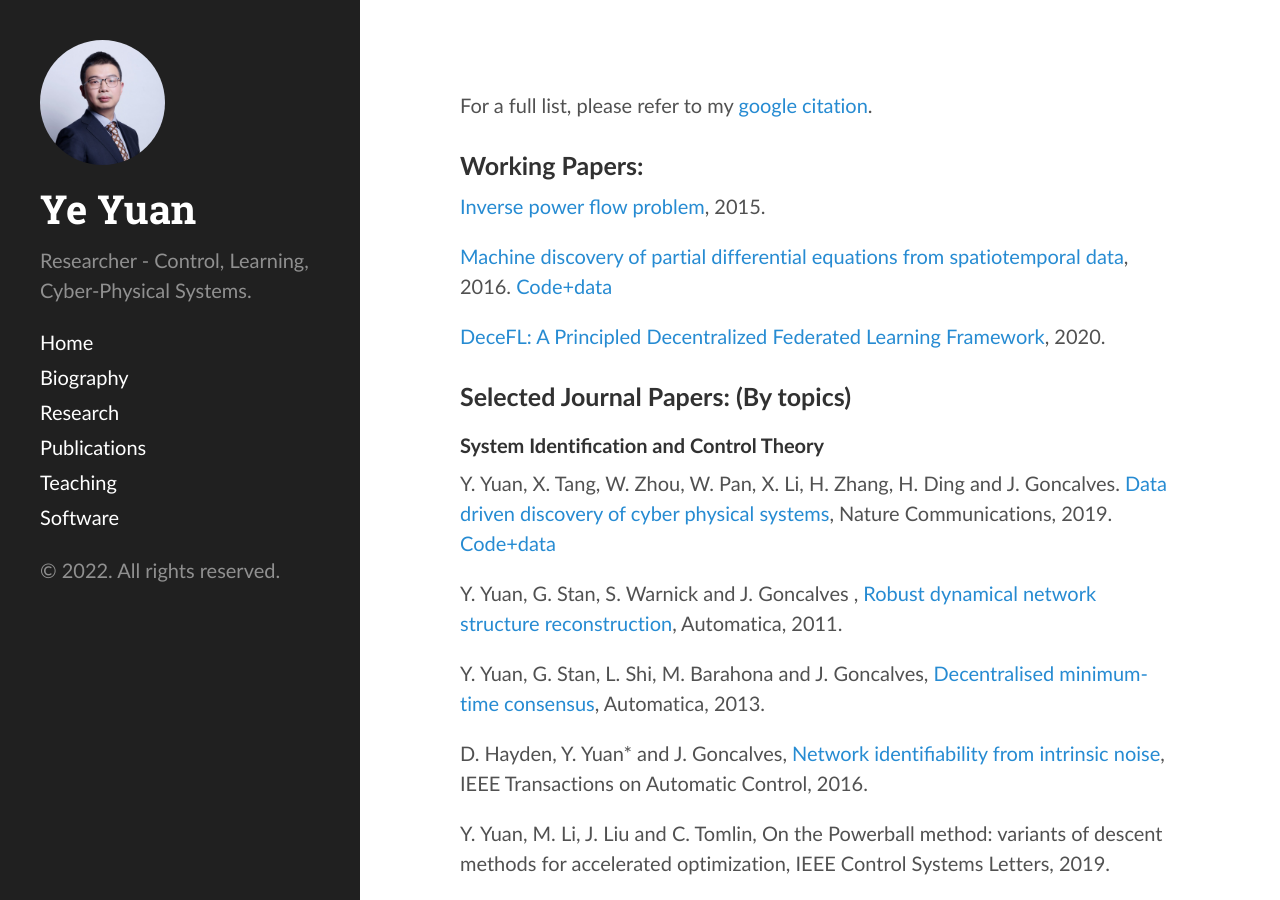
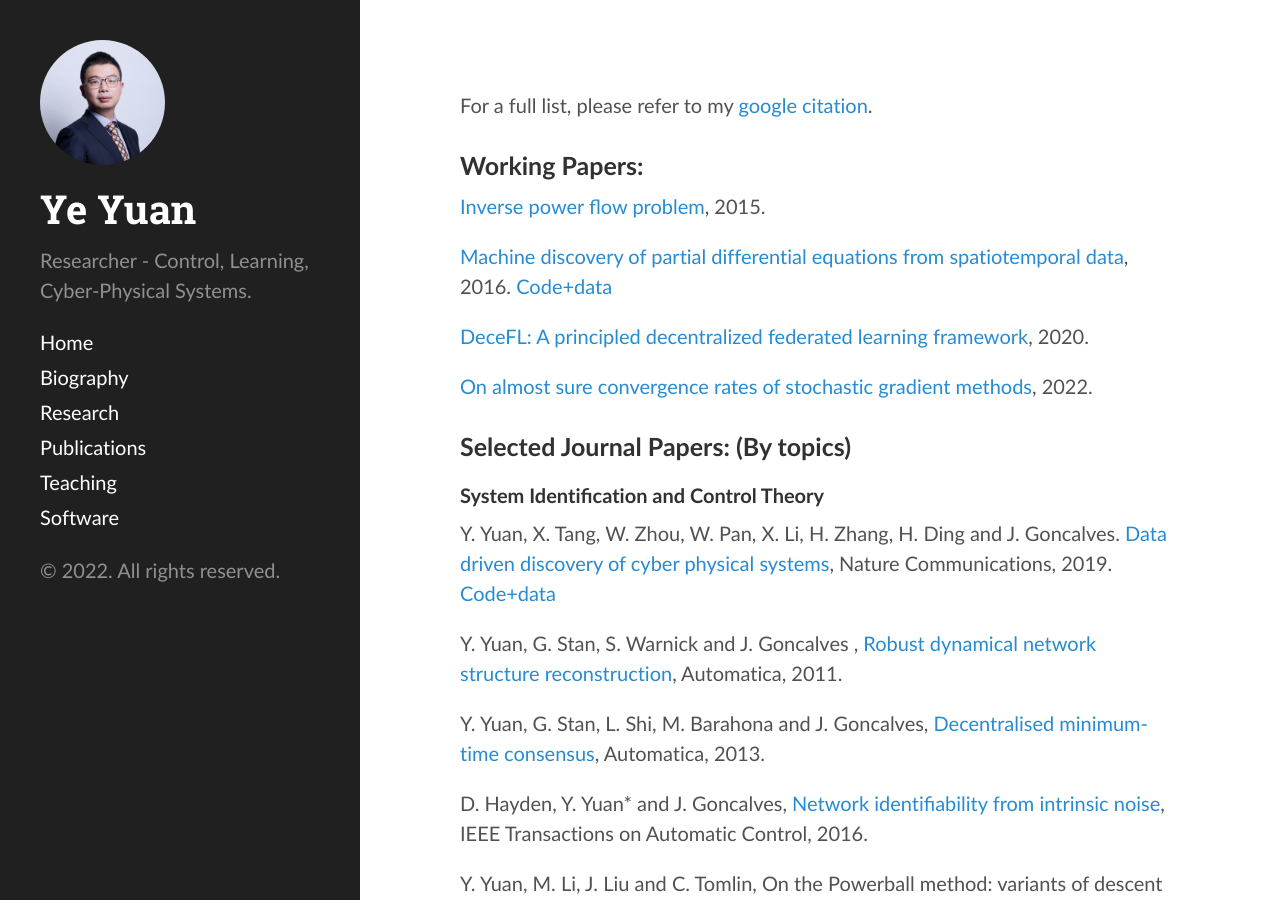
Before and after one commit to yy311/yy311.github.io, a Jekyll site: the page built from publication.md, in a window 1280 px wide and 900 px high. Built offline with Jekyll 4.4.1, drawn with Linux system fonts in a browser that asks for light colours.

Commit message:
Update publication.md

```diff
--- a/publication.md
+++ b/publication.md
@@ -10,7 +10,9 @@
 
 [Machine discovery of partial differential equations from spatiotemporal data](https://arxiv.org/pdf/1909.06730.pdf), 2016. [Code+data](https://github.com/HAIRLAB/S3d)
 
-[DeceFL: A Principled Decentralized Federated Learning Framework](https://arxiv.org/abs/2107.07171), 2020.
+[DeceFL: A principled decentralized federated learning framework](https://arxiv.org/abs/2107.07171), 2020.
+
+[On almost sure convergence rates of stochastic gradient methods](https://arxiv.org/abs/2202.04295), 2022.
 
 <h3>Selected Journal Papers: (By topics)</h3>
 
```
